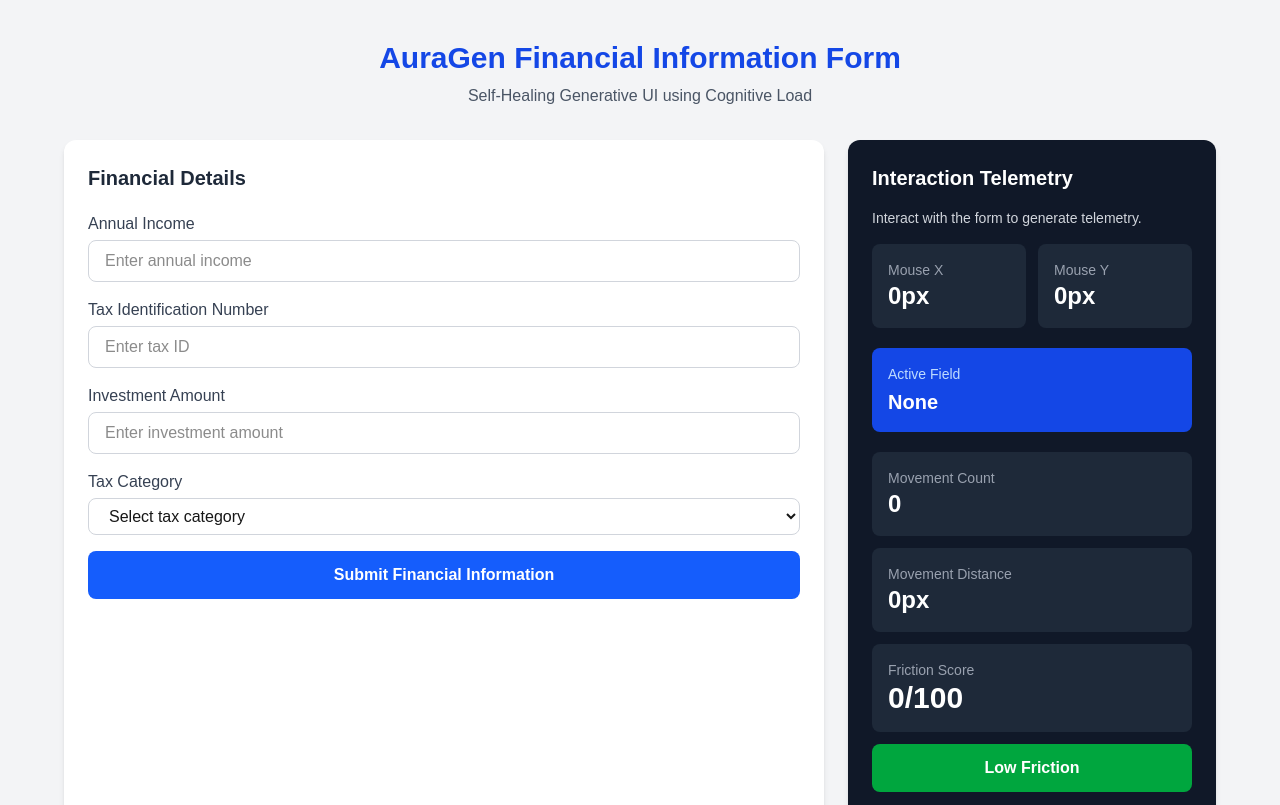
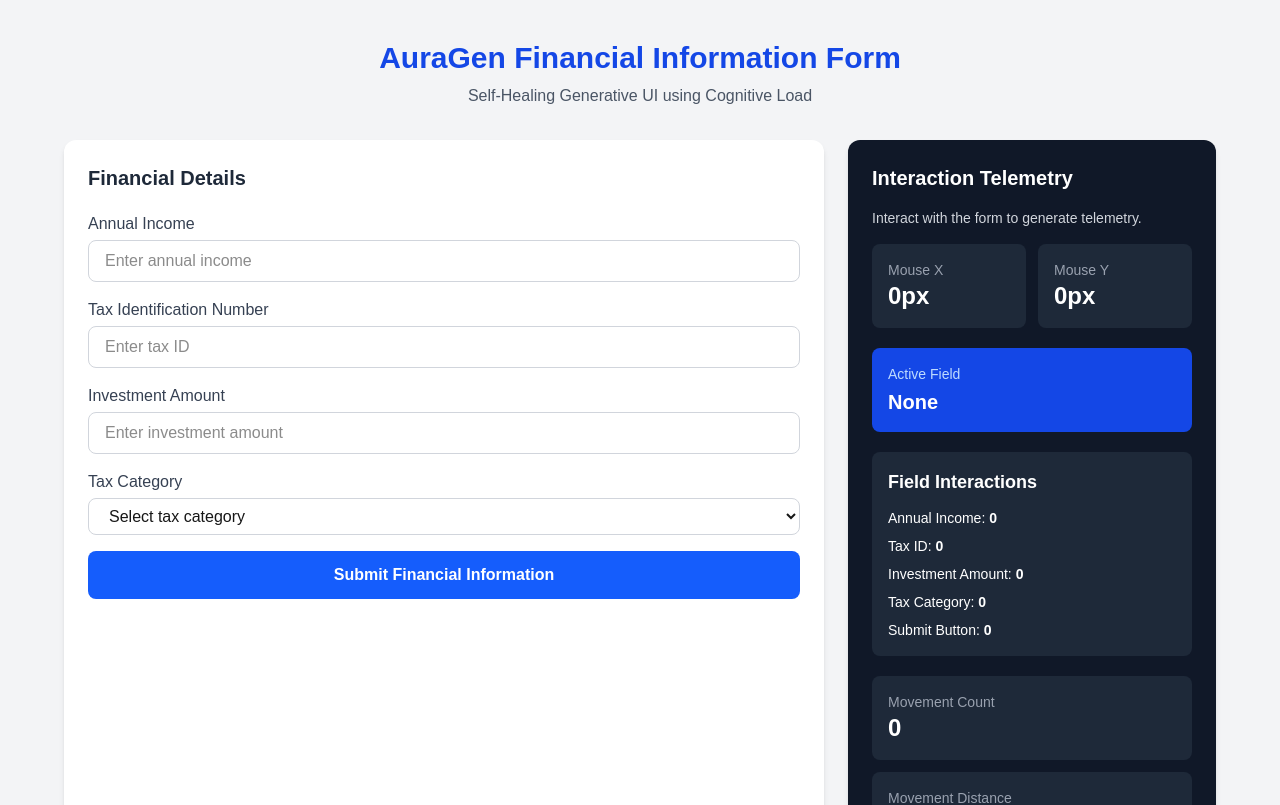
Before and after one commit to PrabhaVeluchamy/auragen-self-healing-genui, a Next.js app: page / in a window 1280 px wide. Shown: the top 805 px of the page. Built offline with nearby package versions, Linux system fonts and the light colour scheme.

Commit message:
Add field interaction counters

```diff
--- a/app/page.tsx
+++ b/app/page.tsx
@@ -7,32 +7,71 @@ type MousePosition = {
   y: number;
 };
 
+type FieldInteractionCounts = {
+  "Annual Income": number;
+  "Tax ID": number;
+  "Investment Amount": number;
+  "Tax Category": number;
+  "Submit Button": number;
+};
+
 export default function Home() {
   const [annualIncome, setAnnualIncome] = useState("");
   const [taxId, setTaxId] = useState("");
   const [investmentAmount, setInvestmentAmount] = useState("");
   const [taxCategory, setTaxCategory] = useState("");
 
-  const [mousePosition, setMousePosition] = useState<MousePosition>({
-    x: 0,
-    y: 0,
-  });
+  const [mousePosition, setMousePosition] =
+    useState<MousePosition>({
+      x: 0,
+      y: 0,
+    });
 
-  const [movementHistory, setMovementHistory] = useState<
-    MousePosition[]
-  >([]);
+  const [movementHistory, setMovementHistory] =
+    useState<MousePosition[]>([]);
 
-  const [lastMovementTime, setLastMovementTime] = useState<number>(
-    Date.now()
-  );
+  const [lastMovementTime, setLastMovementTime] =
+    useState<number>(Date.now());
 
-  const [hesitationSeconds, setHesitationSeconds] = useState(0);
+  const [hesitationSeconds, setHesitationSeconds] =
+    useState(0);
 
-  const [isHesitating, setIsHesitating] = useState(false);
+  const [isHesitating, setIsHesitating] =
+    useState(false);
 
-  const [activeField, setActiveField] = useState("None");
+  const [activeField, setActiveField] =
+    useState("None");
 
-  const [formSubmitted, setFormSubmitted] = useState(false);
+  const [fieldInteractions, setFieldInteractions] =
+    useState<FieldInteractionCounts>({
+      "Annual Income": 0,
+      "Tax ID": 0,
+      "Investment Amount": 0,
+      "Tax Category": 0,
+      "Submit Button": 0,
+    });
+
+  const [formSubmitted, setFormSubmitted] =
+    useState(false);
+
+  // --------------------------------
+  // Field Interaction Tracking
+  // --------------------------------
+
+  const handleFieldFocus = (fieldName: string) => {
+    setActiveField(fieldName);
+
+    setFieldInteractions((previousInteractions) => {
+      const typedFieldName =
+        fieldName as keyof FieldInteractionCounts;
+
+      return {
+        ...previousInteractions,
+        [typedFieldName]:
+          previousInteractions[typedFieldName] + 1,
+      };
+    });
+  };
 
   // --------------------------------
   // Mouse Movement Tracking
@@ -57,7 +96,6 @@ export default function Home() {
       return updatedHistory.slice(-5);
     });
 
-    // Reset hesitation timer
     setLastMovementTime(Date.now());
     setHesitationSeconds(0);
     setIsHesitating(false);
@@ -112,12 +150,19 @@ export default function Home() {
 
   let movementDistance = 0;
 
-  for (let index = 1; index < movementHistory.length; index++) {
+  for (
+    let index = 1;
+    index < movementHistory.length;
+    index++
+  ) {
     const previousPoint = movementHistory[index - 1];
     const currentPoint = movementHistory[index];
 
-    const xDifference = currentPoint.x - previousPoint.x;
-    const yDifference = currentPoint.y - previousPoint.y;
+    const xDifference =
+      currentPoint.x - previousPoint.x;
+
+    const yDifference =
+      currentPoint.y - previousPoint.y;
 
     const distance = Math.sqrt(
       xDifference * xDifference +
@@ -134,7 +179,8 @@ export default function Home() {
   const frictionScore = Math.min(
     100,
     Math.round(
-      movementCount * 10 + movementDistance / 20
+      movementCount * 10 +
+        movementDistance / 20
     )
   );
 
@@ -169,10 +215,7 @@ export default function Home() {
 
         <div className="grid gap-6 lg:grid-cols-3">
 
-          {/* ================================= */}
           {/* Financial Information Form */}
-          {/* ================================= */}
-
           <section className="rounded-xl bg-white p-6 shadow-md lg:col-span-2">
 
             <h2 className="mb-5 text-xl font-semibold text-gray-800">
@@ -201,7 +244,7 @@ export default function Home() {
                     setAnnualIncome(event.target.value)
                   }
                   onFocus={() =>
-                    setActiveField("Annual Income")
+                    handleFieldFocus("Annual Income")
                   }
                   onBlur={() =>
                     setActiveField("None")
@@ -229,7 +272,7 @@ export default function Home() {
                     setTaxId(event.target.value)
                   }
                   onFocus={() =>
-                    setActiveField("Tax ID")
+                    handleFieldFocus("Tax ID")
                   }
                   onBlur={() =>
                     setActiveField("None")
@@ -257,7 +300,7 @@ export default function Home() {
                     setInvestmentAmount(event.target.value)
                   }
                   onFocus={() =>
-                    setActiveField("Investment Amount")
+                    handleFieldFocus("Investment Amount")
                   }
                   onBlur={() =>
                     setActiveField("None")
@@ -284,7 +327,7 @@ export default function Home() {
                     setTaxCategory(event.target.value)
                   }
                   onFocus={() =>
-                    setActiveField("Tax Category")
+                    handleFieldFocus("Tax Category")
                   }
                   onBlur={() =>
                     setActiveField("None")
@@ -314,7 +357,7 @@ export default function Home() {
               <button
                 type="submit"
                 onFocus={() =>
-                  setActiveField("Submit Button")
+                  handleFieldFocus("Submit Button")
                 }
                 onBlur={() =>
                   setActiveField("None")
@@ -334,10 +377,7 @@ export default function Home() {
 
           </section>
 
-          {/* ================================= */}
           {/* AuraGen Telemetry Panel */}
-          {/* ================================= */}
-
           <aside className="rounded-xl bg-gray-900 p-6 text-white shadow-md">
 
             <h2 className="mb-4 text-xl font-semibold">
@@ -349,7 +389,6 @@ export default function Home() {
             </p>
 
             {/* Mouse Position */}
-
             <div className="grid grid-cols-2 gap-3">
 
               <div className="rounded-lg bg-gray-800 p-4">
@@ -375,7 +414,6 @@ export default function Home() {
             </div>
 
             {/* Active Field */}
-
             <div className="mt-5 rounded-lg bg-blue-700 p-4">
 
               <p className="text-sm text-blue-200">
@@ -388,8 +426,54 @@ export default function Home() {
 
             </div>
 
+            {/* Field Interaction Counts */}
+            <div className="mt-5 rounded-lg bg-gray-800 p-4">
+
+              <h3 className="mb-3 text-lg font-semibold">
+                Field Interactions
+              </h3>
+
+              <div className="space-y-2 text-sm">
+
+                <p>
+                  Annual Income:{" "}
+                  <span className="font-bold">
+                    {fieldInteractions["Annual Income"]}
+                  </span>
+                </p>
+
+                <p>
+                  Tax ID:{" "}
+                  <span className="font-bold">
+                    {fieldInteractions["Tax ID"]}
+                  </span>
+                </p>
+
+                <p>
+                  Investment Amount:{" "}
+                  <span className="font-bold">
+                    {fieldInteractions["Investment Amount"]}
+                  </span>
+                </p>
+
+                <p>
+                  Tax Category:{" "}
+                  <span className="font-bold">
+                    {fieldInteractions["Tax Category"]}
+                  </span>
+                </p>
+
+                <p>
+                  Submit Button:{" "}
+                  <span className="font-bold">
+                    {fieldInteractions["Submit Button"]}
+                  </span>
+                </p>
+
+              </div>
+            </div>
+
             {/* Movement Analysis */}
-
             <div className="mt-5 space-y-3">
 
               <div className="rounded-lg bg-gray-800 p-4">
@@ -430,8 +514,7 @@ export default function Home() {
 
             </div>
 
-            {/* Hesitation */}
-
+            {/* Hesitation Analysis */}
             <div className="mt-5 rounded-lg bg-gray-800 p-4">
 
               <p className="text-sm text-gray-400">
@@ -457,7 +540,6 @@ export default function Home() {
             </div>
 
             {/* Movement History */}
-
             <div className="mt-5">
 
               <h3 className="mb-3 text-lg font-semibold">
```
